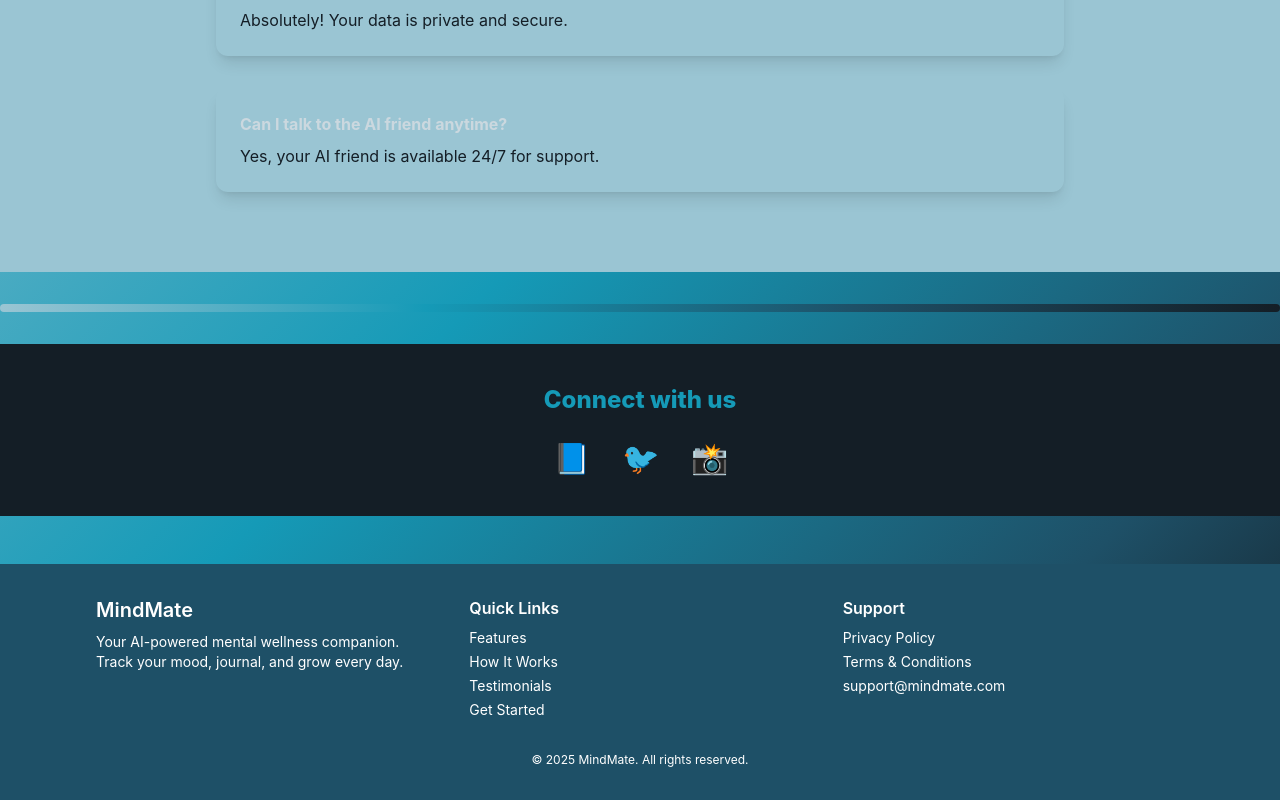
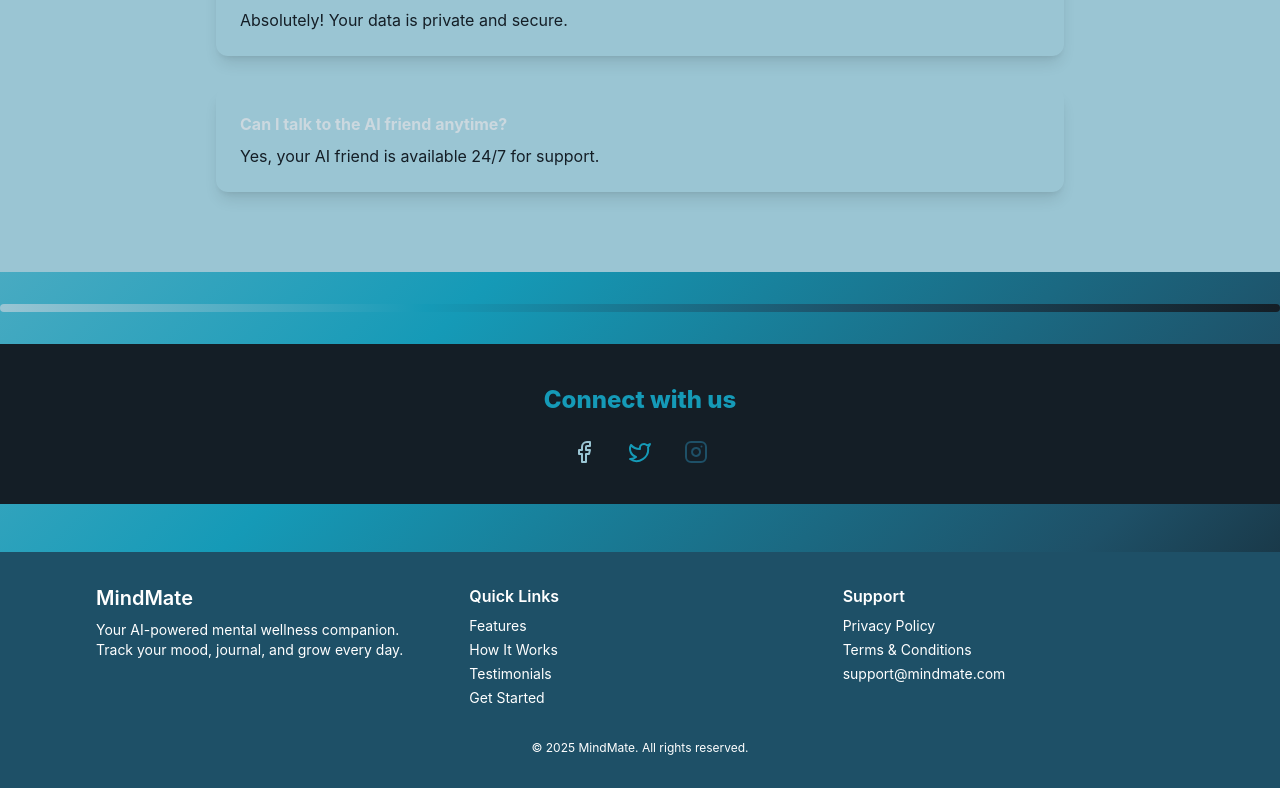
Before and after one commit to Gayatripatil1908/icp10.11-react-1-MindMate, a React (Vite) app: page / in a window 1280 px wide. Shown: the part 2258-3058 px from the top of the page. Built offline with nearby package versions, Linux system fonts and the light colour scheme.

Commit message:
emoji edited

```diff
--- a/src/views/home/Home.jsx
+++ b/src/views/home/Home.jsx
@@ -3,6 +3,7 @@ import React from 'react';
 import Navbar from '../../components/Navbar.jsx';
 import Footer from '../../components/Footer.jsx';
 import Button from '../../components/Button.jsx';
+import {Facebook, Twitter, Instagram} from 'lucide-react';
 function Home() {
   return (
     <div className="min-h-screen" style={{ background: 'linear-gradient(135deg, #cbd8df 0%, #9ac5d3 40%, #159ab7 70%, #1e5067 90%, #141e26 100%)' }}>
@@ -107,13 +108,13 @@ function Home() {
           <h2 className="text-2xl font-extrabold mb-6" style={{ color: '#159ab7' }}>Connect with us</h2>
           <div className="flex justify-center space-x-8">
             <a href="https://facebook.com" target="_blank" rel="noopener noreferrer" style={{ color: '#9ac5d3' }} className="text-3xl transition-transform duration-300 hover:scale-125">
-              <span role="img" aria-label="Facebook">📘</span>
+              <span role="img" aria-label="Facebook"><Facebook/></span>
             </a>
             <a href="https://twitter.com" target="_blank" rel="noopener noreferrer" style={{ color: '#159ab7' }} className="text-3xl transition-transform duration-300 hover:scale-125">
-              <span role="img" aria-label="Twitter">🐦</span>
+              <span role="img" aria-label="Twitter"><Twitter/></span>
             </a>
             <a href="https://instagram.com" target="_blank" rel="noopener noreferrer" style={{ color: '#1e5067' }} className="text-3xl transition-transform duration-300 hover:scale-125">
-              <span role="img" aria-label="Instagram">📸</span>
+              <span role="img" aria-label="Instagram"><Instagram/></span>
             </a>
           </div>
         </div>
```
